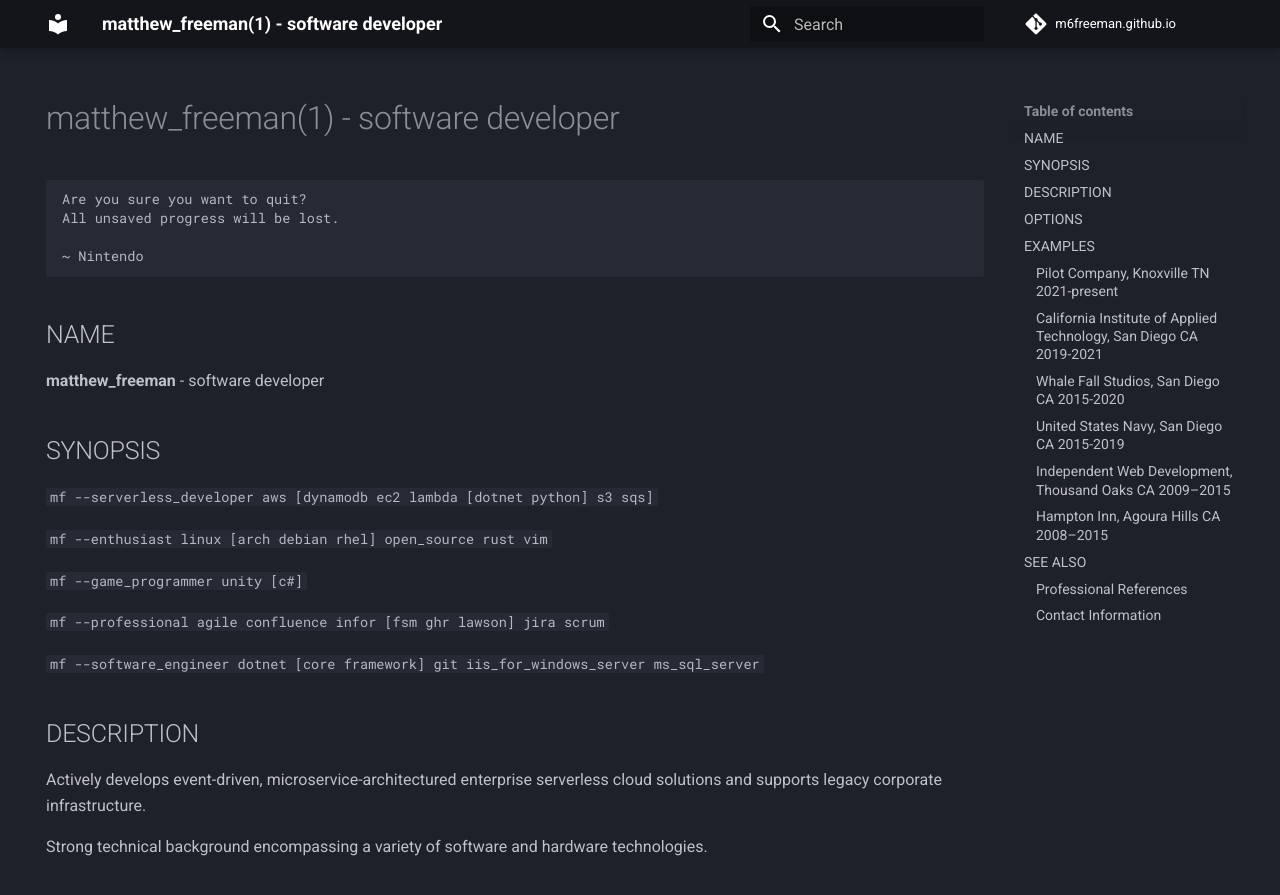
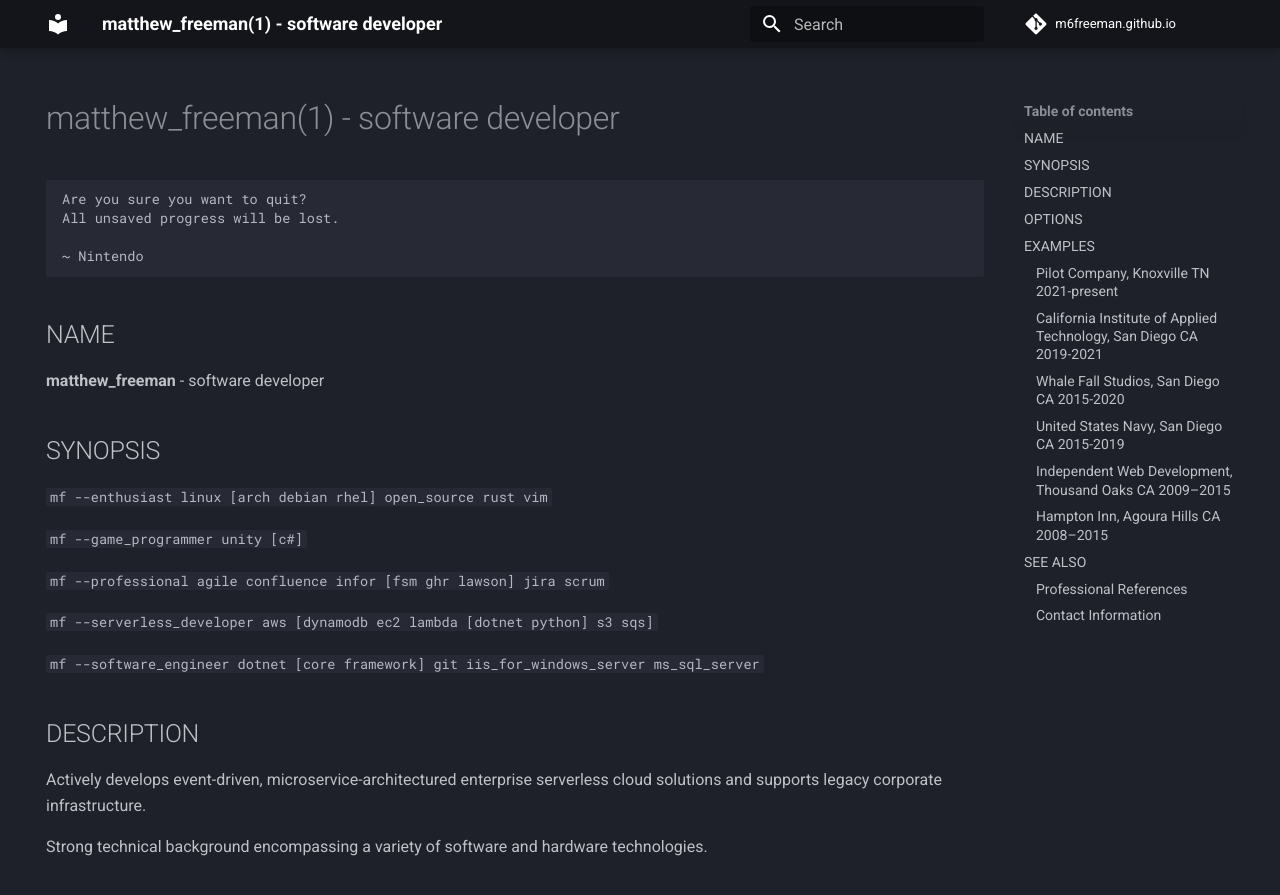
Before and after one commit to m6freeman/m6freeman.github.io, an MkDocs documentation site: the page built from docs/index.md, in a window 1280 px wide and 900 px high. Shown: the top 895 px of the window. Built offline with MkDocs 1.6.1 and Material for MkDocs 9.7.7, drawn with Linux system fonts in a browser that asks for light colours; comment, search, counter and statistics services are not loaded.

Commit message:
fix: synopsis alphabetical order

```diff
--- a/docs/index.md
+++ b/docs/index.md
@@ -19,13 +19,13 @@ All unsaved progress will be lost.
 
 ## SYNOPSIS
 
-`mf --serverless_developer aws [dynamodb ec2 lambda [dotnet python] s3 sqs]`
-
 `mf --enthusiast linux [arch debian rhel] open_source rust vim`
 
 `mf --game_programmer unity [c#]`
 
 `mf --professional agile confluence infor [fsm ghr lawson] jira scrum`
+
+`mf --serverless_developer aws [dynamodb ec2 lambda [dotnet python] s3 sqs]`
 
 `mf --software_engineer dotnet [core framework] git iis_for_windows_server ms_sql_server`
 
```
